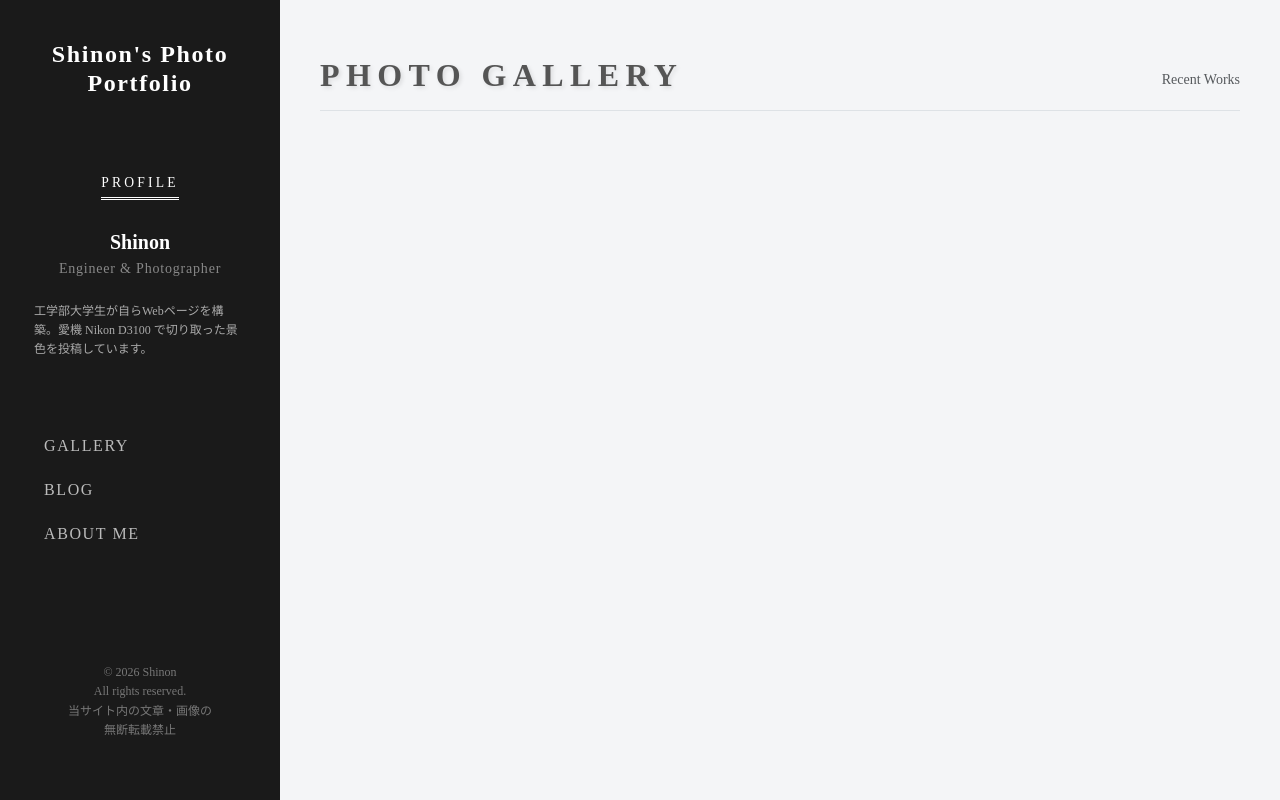
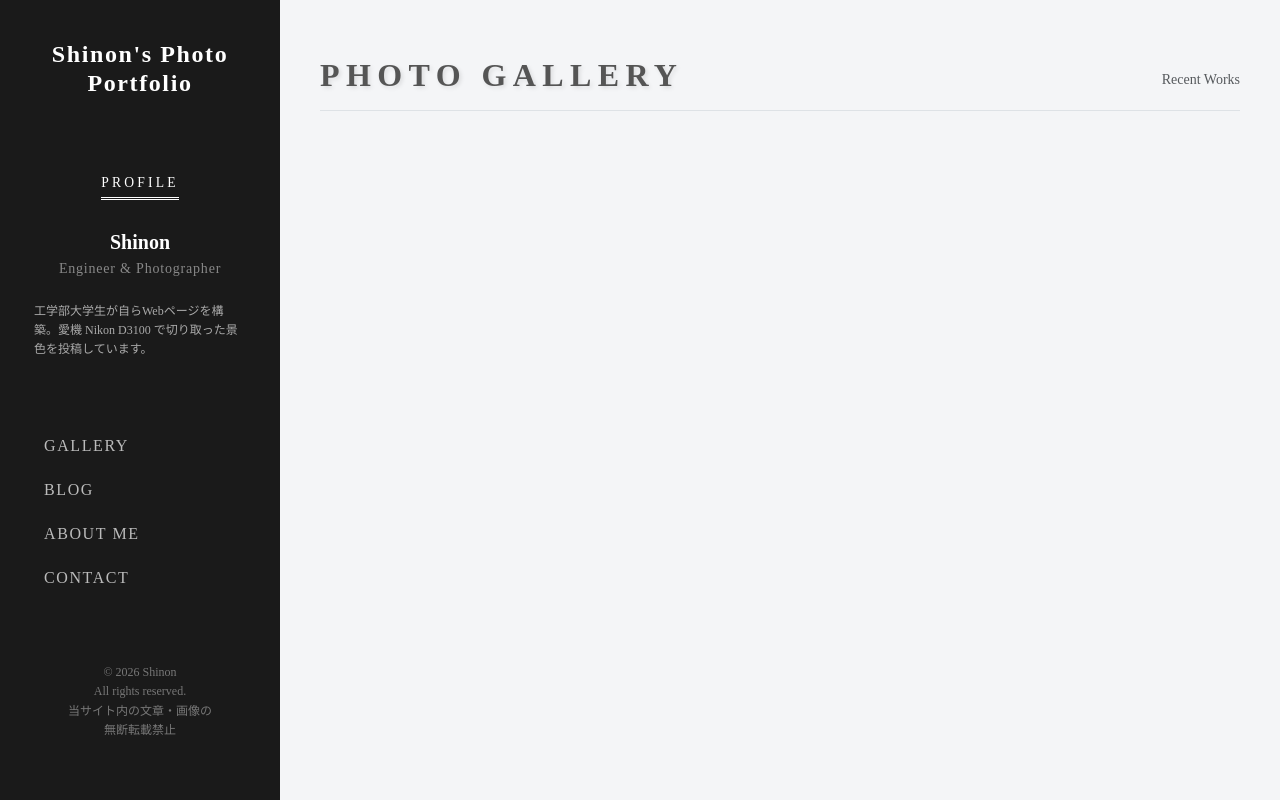
Before and after one commit to Shinon78/my-photo-portfolio, a Django app: page / in a window 1280 px wide. Run offline with Django 5.2, Linux system fonts and the light colour scheme; data that the repository does not hold is empty.

Commit message:
問い合わせフォーム作成

```diff
--- a/photos/templates/photos/base.html
+++ b/photos/templates/photos/base.html
@@ -164,6 +164,9 @@
                 <li class="nav-item mb-3">
                     <a class="nav-link fs-5" href="{% url 'photos:about' %}">ABOUT ME</a>
                 </li>
+                <li class="nav-item mb-3">
+                    <a class="nav-link fs-5" href="{% url 'photos:contact' %}">CONTACT</a>
+                </li>
             </ul>
         </div>
     </div>
@@ -193,6 +196,9 @@
                 <li class="nav-item">
                     <a class="nav-link" href="{% url 'photos:about' %}">ABOUT ME</a>
                 </li>
+                <li class="nav-item">
+                    <a class="nav-link" href="{% url 'photos:contact' %}">CONTACT</a>
+                </li>
             </ul>
 
             <div class="sidebar-footer">
```
